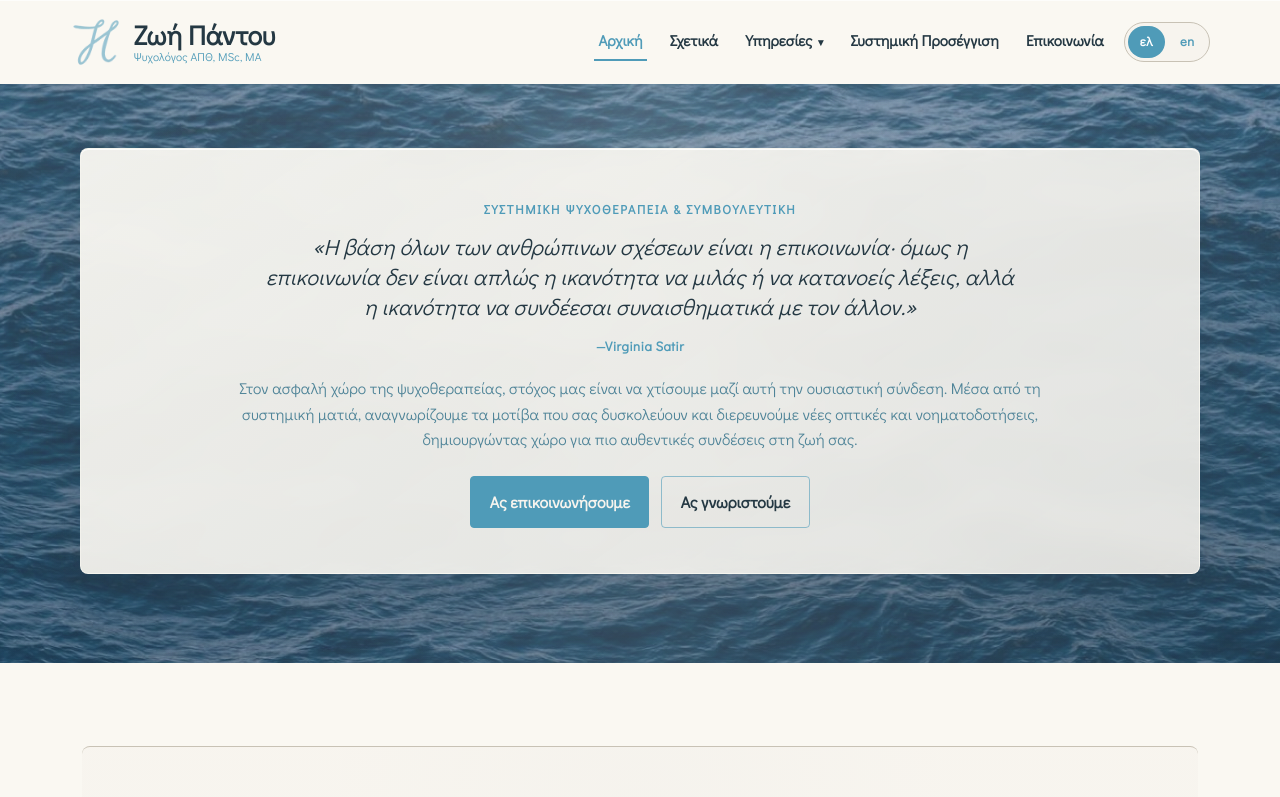
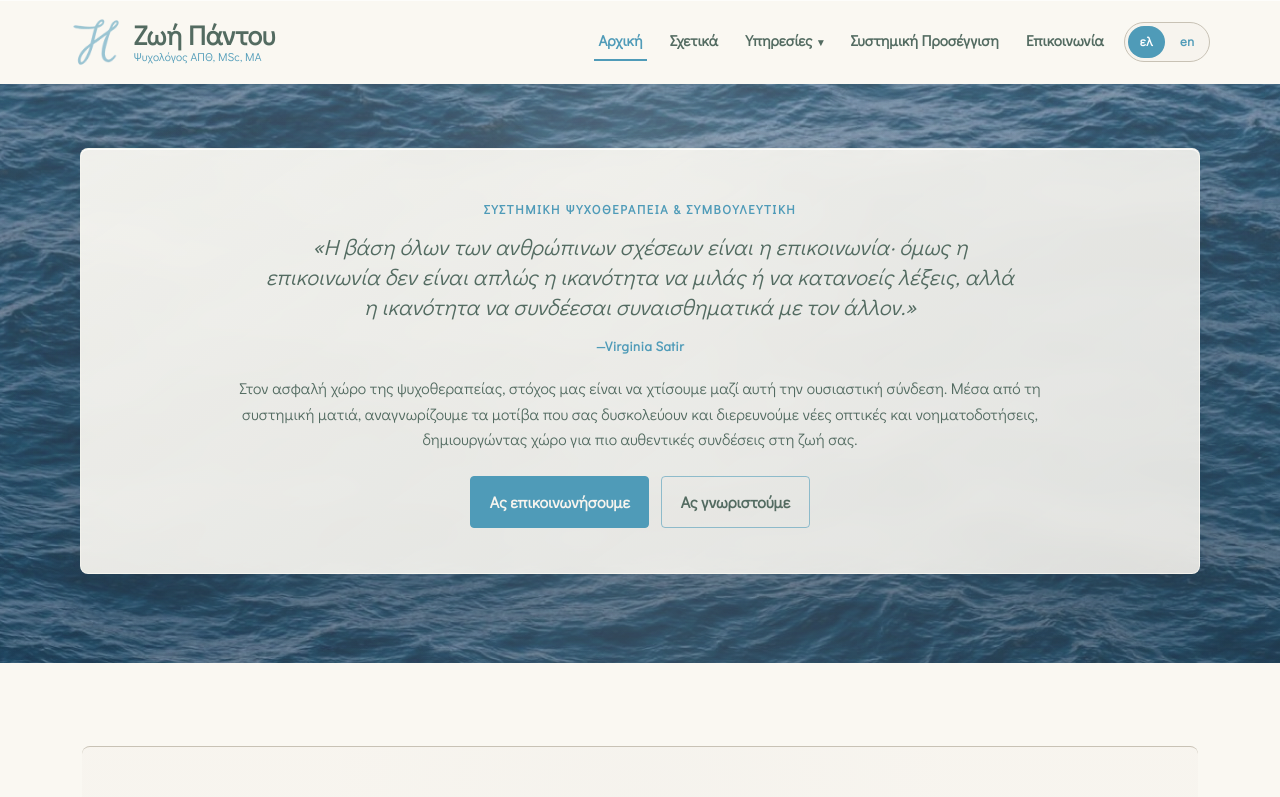
Before and after one commit to yourijanssen/ZoiWebsiteNextjs, a Next.js app: page / in a window 1280 px wide. Shown: the top 797 px of the page. Built offline with nearby package versions, Linux system fonts and the light colour scheme.

Commit message:
fix coloring hero

```diff
--- a/app/globals.css
+++ b/app/globals.css
@@ -60,7 +60,7 @@
   --surface: #f7f4ee;
   --surface-tint: #ebe6db;
   --surface-muted: #d8d2c6;
-  --text: #243843;
+  --text: #536B61;
   --muted: #4f9bb8;
   --line: #c8c2b5;
   --accent: #4f9bb8;
@@ -1794,7 +1794,7 @@ body::after,
 .menu .page_item a {
   font-size: 0.94rem;
   font-weight: 700;
-  color: #243843;
+  color: #536B61;
 }
 
 .site-main.container {
@@ -1887,7 +1887,7 @@ body::after,
 .therapist-hero h1 {
   max-width: 34em;
   margin: 0 auto 0.9rem;
-  color: #243843;
+  color: #536B61;
   font-size: clamp(1.28rem, 1.72vw, 1.68rem);
   font-style: italic;
   font-weight: 400;
@@ -1906,7 +1906,7 @@ body::after,
 .hero-lead {
   max-width: 92ch;
   margin: 0 auto 1.45rem;
-  color: #4f8498;
+  color: #536B61;
   font-size: clamp(0.98rem, 1.04vw, 1.04rem);
   line-height: 1.62;
 }
@@ -1937,14 +1937,14 @@ body::after,
 .therapist-hero .button-outline {
   border-color: rgba(79, 155, 184, 0.58);
   background: transparent;
-  color: #243843;
+  color: #536B61;
 }
 
 .therapist-hero .button-outline:hover,
 .therapist-hero .button-outline:focus {
   border-color: #94a5b3;
   background: rgba(148, 165, 179, 0.22);
-  color: #243843;
+  color: #536B61;
 }
 
 .hero-media {
```
